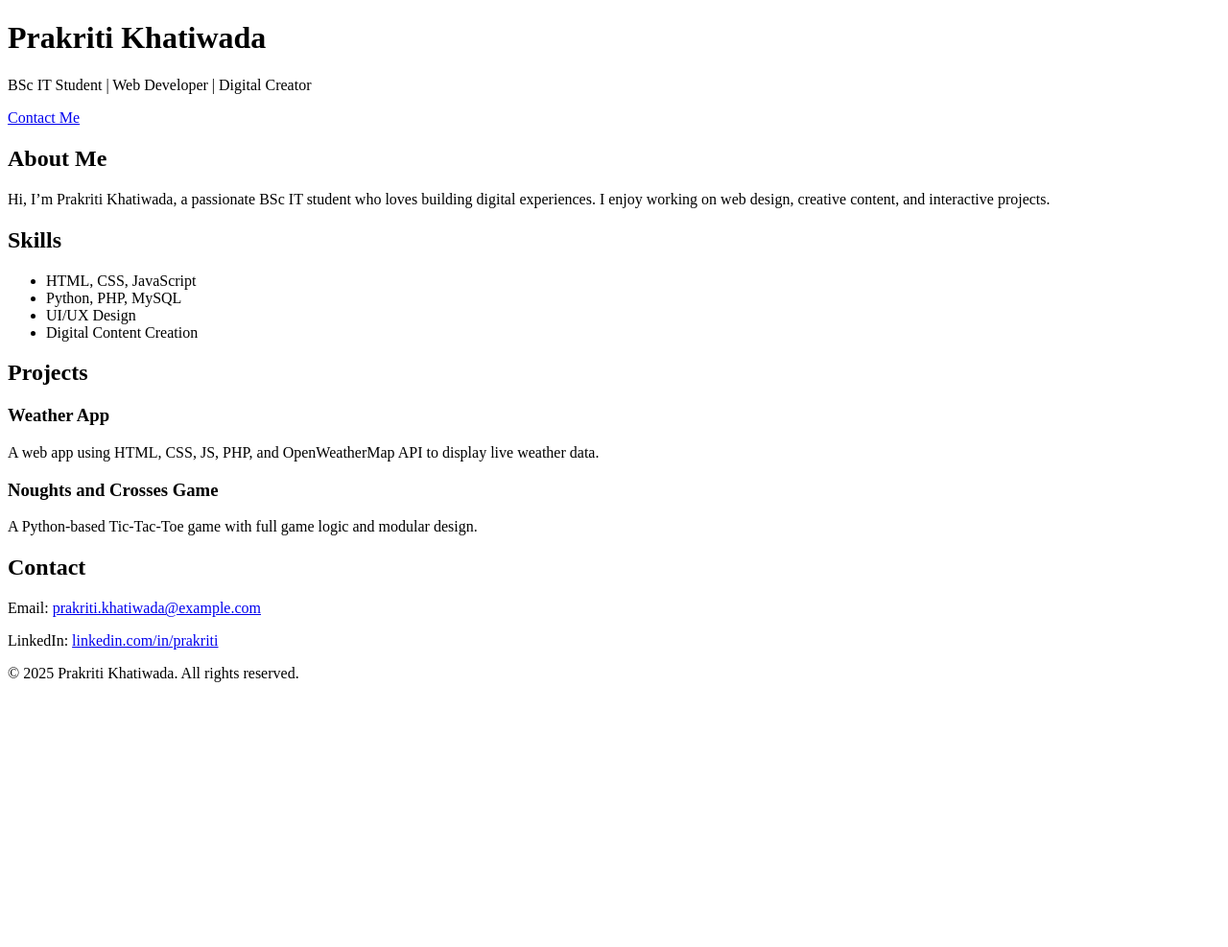
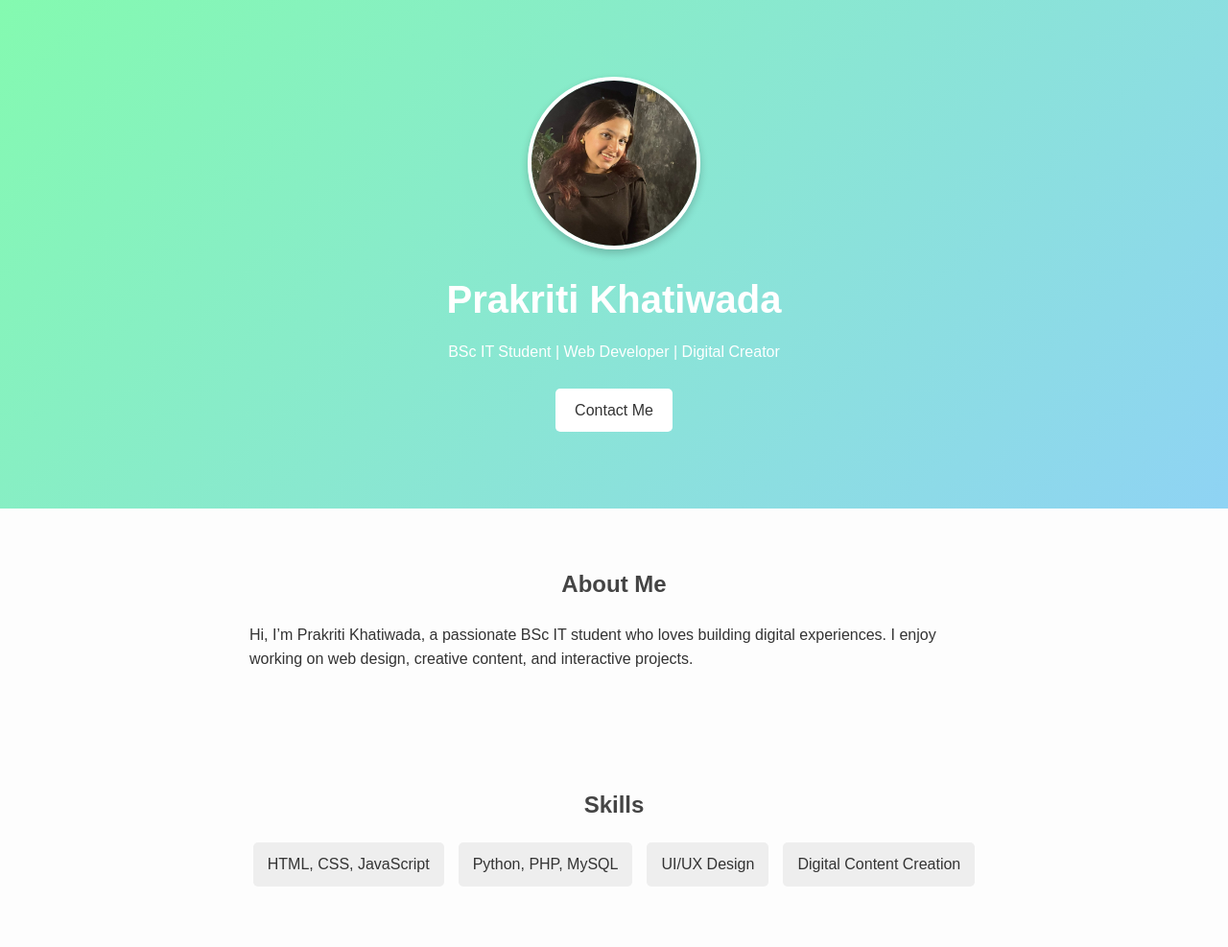
Before and after one commit to PrakritiKhatiwada/Prakriti, a plain HTML site: page index.html in a window 1280 px wide. Shown: the top 987 px of the page at 96% size. Before the commit the page ends 800 px from the top, so only its background shows below. Drawn offline with Linux system fonts and the light colour scheme; a script that the page names is missing.

Commit message:
changed in code

```diff
--- a/Style.Css
+++ b/Style.Css
@@ -1,4 +1,4 @@
-
+/* Basic Reset */
 * {
   margin: 0;
   padding: 0;
@@ -6,23 +6,25 @@
   font-family: 'Poppins', sans-serif;
 }
 
-
+/* Body */
 body {
   background: #fdfdfd;
   color: #333;
   line-height: 1.6;
 }
 
-
+/* Header */
 header {
   text-align: center;
   padding: 80px 20px;
   background: linear-gradient(135deg, #84fab0, #8fd3f4);
   color: #fff;
+  position: relative;
 }
 
 header h1 {
   font-size: 2.5em;
+  margin-top: 20px;
 }
 
 header p {
@@ -39,7 +41,23 @@ header p {
   margin-top: 15px;
 }
 
+/* Profile Picture */
+.profile-container {
+  display: flex;
+  justify-content: center;
+  margin-bottom: 20px;
+}
 
+.profile-pic {
+  width: 180px;
+  height: 180px;
+  object-fit: cover;
+  border-radius: 50%;
+  border: 4px solid #fff;
+  box-shadow: 0 4px 8px rgba(0, 0, 0, 0.2);
+}
+
+/* Sections */
 section {
   padding: 60px 20px;
   max-width: 800px;
@@ -67,7 +85,7 @@ h2 {
   border-radius: 5px;
 }
 
-
+/* Projects */
 .project-card {
   background: #f0f0f0;
   padding: 20px;
@@ -75,16 +93,17 @@ h2 {
   border-radius: 8px;
 }
 
-
+/* Contact */
 #contact a {
   color: #0088cc;
   text-decoration: none;
 }
 
-
+/* Footer */
 footer {
   text-align: center;
   background: #333;
   color: #fff;
   padding: 15px;
+  margin-top: 40px;
 }
--- a/html.html
+++ b/index.html
@@ -1,19 +1,29 @@
 <!DOCTYPE html>
 <html lang="en">
+
 <head>
-    <meta charset="UTF-8">
-    <meta name="viewport" content="width=device-width, initial-scale=1.0">
-    <title>Document</title>
+  <meta charset="UTF-8" />
+  <meta name="viewport" content="width=device-width, initial-scale=1.0" />
+  <title>Prakriti Khatiwada | Portfolio</title>
+  <link rel="stylesheet" href="style.css" />
 </head>
+
 <body>
 
+  <!-- Header -->
   <header>
+    <div class="profile-container">
+      <img src="Image/WhatsApp Image 2025-11-18 at 11.31.31_ae9ecd37.jpg"
+           alt="Prakriti Khatiwada"
+           class="profile-pic">
+    </div>
+
     <h1>Prakriti Khatiwada</h1>
     <p>BSc IT Student | Web Developer | Digital Creator</p>
     <a href="#contact" class="btn">Contact Me</a>
   </header>
 
-
+  <!-- About Section -->
   <section id="about">
     <h2>About Me</h2>
     <p>
@@ -22,7 +32,7 @@
     </p>
   </section>
 
-
+  <!-- Skills Section -->
   <section id="skills">
     <h2>Skills</h2>
     <ul>
@@ -33,9 +43,10 @@
     </ul>
   </section>
 
-
+  <!-- Projects Section -->
   <section id="projects">
     <h2>Projects</h2>
+
     <div class="project-card">
       <h3>Weather App</h3>
       <p>A web app using HTML, CSS, JS, PHP, and OpenWeatherMap API to display live weather data.</p>
@@ -45,6 +56,10 @@
       <h3>Noughts and Crosses Game</h3>
       <p>A Python-based Tic-Tac-Toe game with full game logic and modular design.</p>
     </div>
+    <div class="project-card">
+      <h3>3rd Gaming</h3>
+      <p>A 3D gaming made using unity on topic interactive walkthrough of an building.</p>
+
   </section>
 
   <!-- Contact Section -->
@@ -61,6 +76,5 @@
 
   <script src="script.js"></script>
 
-
 </body>
 </html>
```
Also changed, not shown: Image/WhatsApp Image 2025-11-18 at 11.31.31_ae9ecd37.jpg (added).
